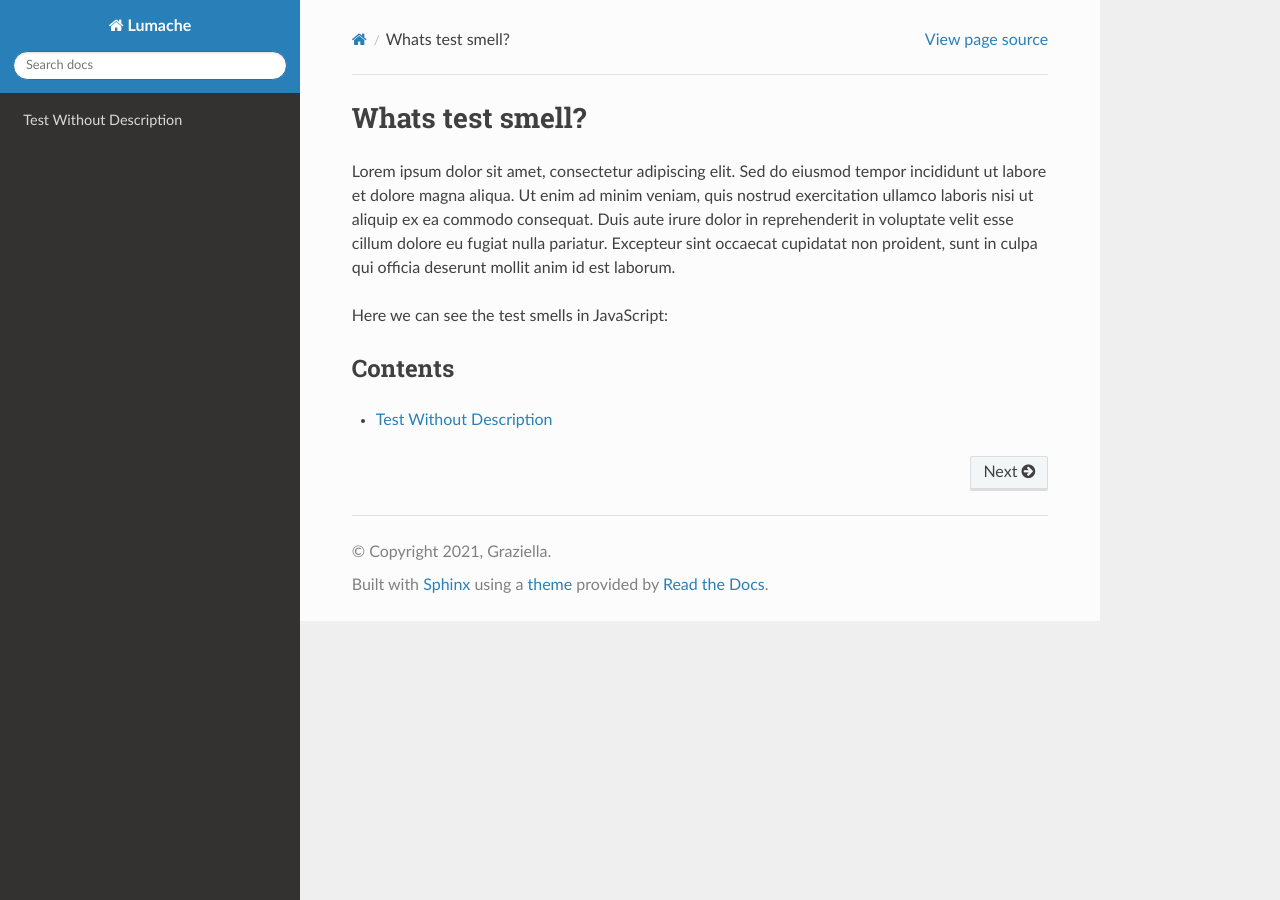
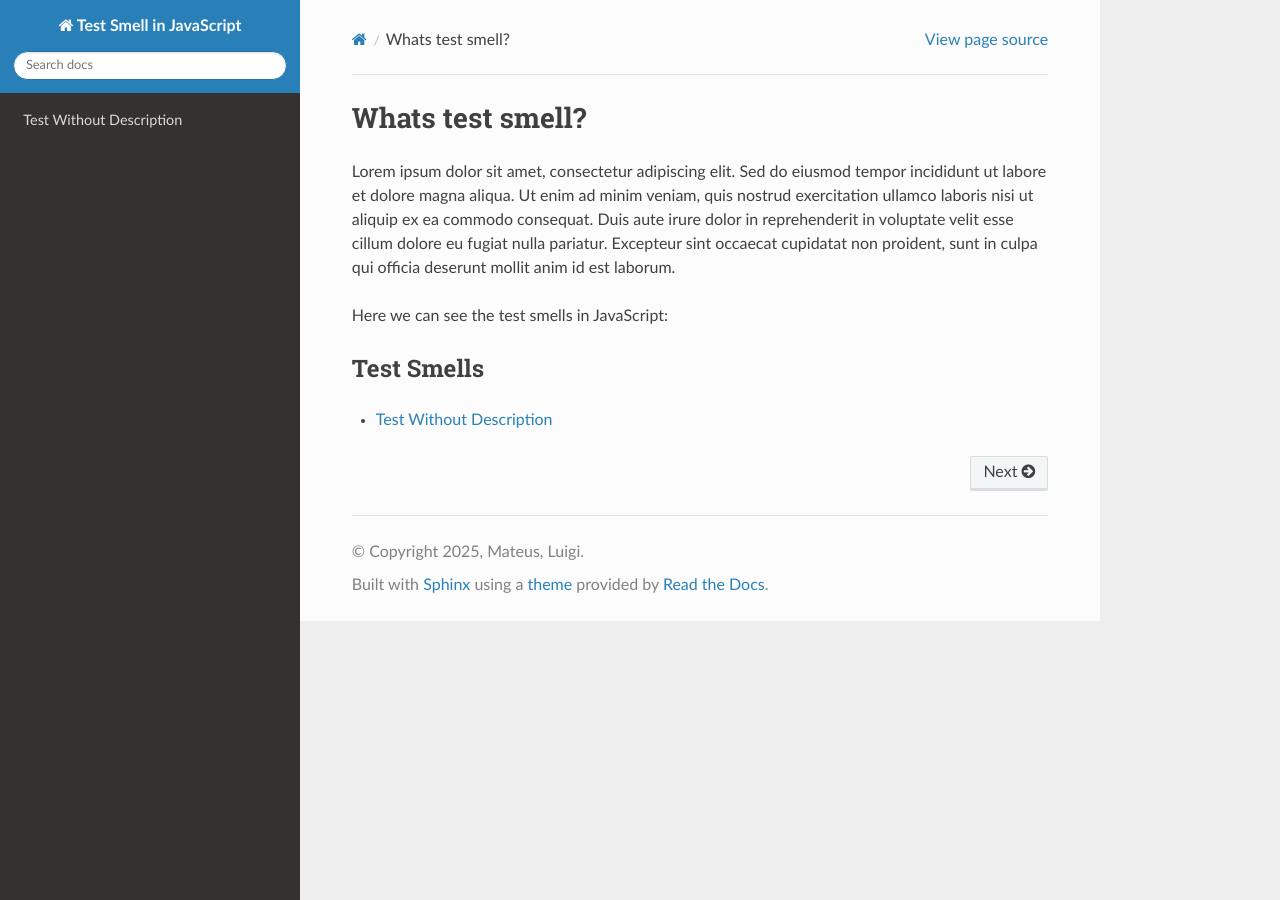
Before and after one commit to luigiikk/test-readthedocss, a Sphinx documentation site: the page built from docs/source/index.rst, in a window 1280 px wide. Built offline with Sphinx 7.4.7 and the Read the Docs theme 3.1.0, drawn with Linux system fonts in a browser that asks for light colours.

Commit message:
♻️refactor: add name in page

```diff
--- a/docs/source/conf.py
+++ b/docs/source/conf.py
@@ -2,9 +2,9 @@
 
 # -- Project information
 
-project = 'Lumache'
-copyright = '2021, Graziella'
-author = 'Graziella'
+project = 'Test Smell in JavaScript'
+copyright = '2025, Mateus, Luigi'
+author = 'Mateus, Luigi'
 
 release = '0.1'
 version = '0.1.0'
--- a/docs/source/index.rst
+++ b/docs/source/index.rst
@@ -5,7 +5,7 @@ Lorem ipsum dolor sit amet, consectetur adipiscing elit. Sed do eiusmod tempor i
 
 Here we can see the test smells in JavaScript:
 
-Contents
+Test Smells
 --------
 .. toctree::
    :maxdepth: 2
```
